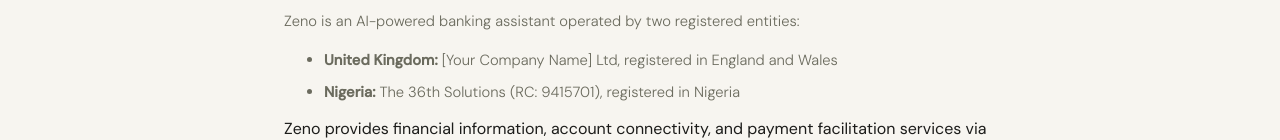
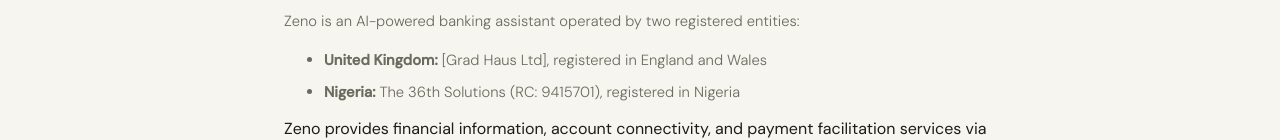
Before and after one commit to mcdavies4/zeno-backend, a website: page terms.html in a window 1280 px wide. Shown: the part 460-600 px from the top of the page. Drawn offline with Linux system fonts and the light colour scheme.

Commit message:
Update company name in terms.html

```diff
--- a/terms.html
+++ b/terms.html
@@ -48,7 +48,7 @@ a{color:var(--accent);text-decoration:none}
   <h2>1. About Zeno</h2>
   <p>Zeno is an AI-powered banking assistant operated by two registered entities:
   <ul style="margin:12px 0 12px 20px">
-    <li><strong>United Kingdom:</strong> [Your Company Name] Ltd, registered in England and Wales</li>
+    <li><strong>United Kingdom:</strong> [Grad Haus Ltd], registered in England and Wales</li>
     <li><strong>Nigeria:</strong> The 36th Solutions (RC: 9415701), registered in Nigeria</li>
   </ul> Zeno provides financial information, account connectivity, and payment facilitation services via WhatsApp and Telegram.</p>
   <p>Zeno operates under the regulatory framework of [Modulr Finance Ltd / your FCA-authorised partner], which is authorised and regulated by the Financial Conduct Authority (FCA).</p>
```
